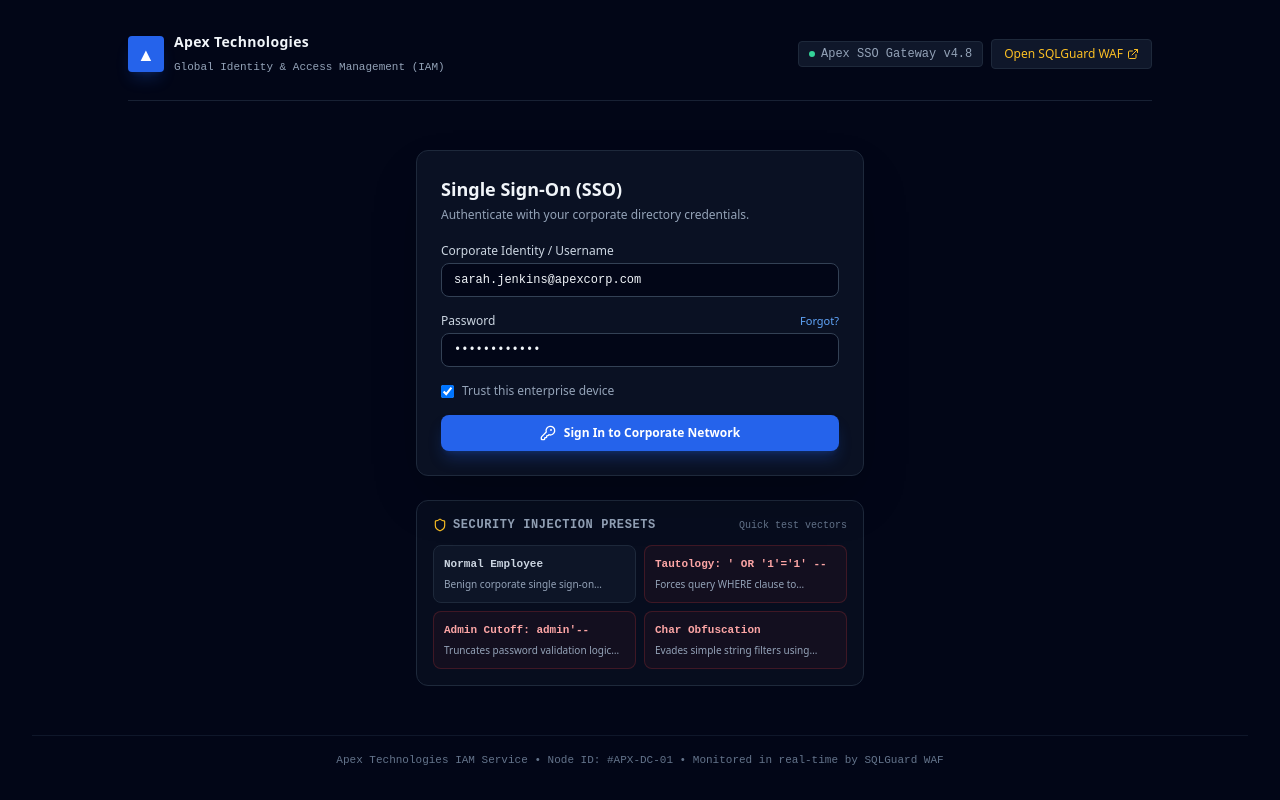
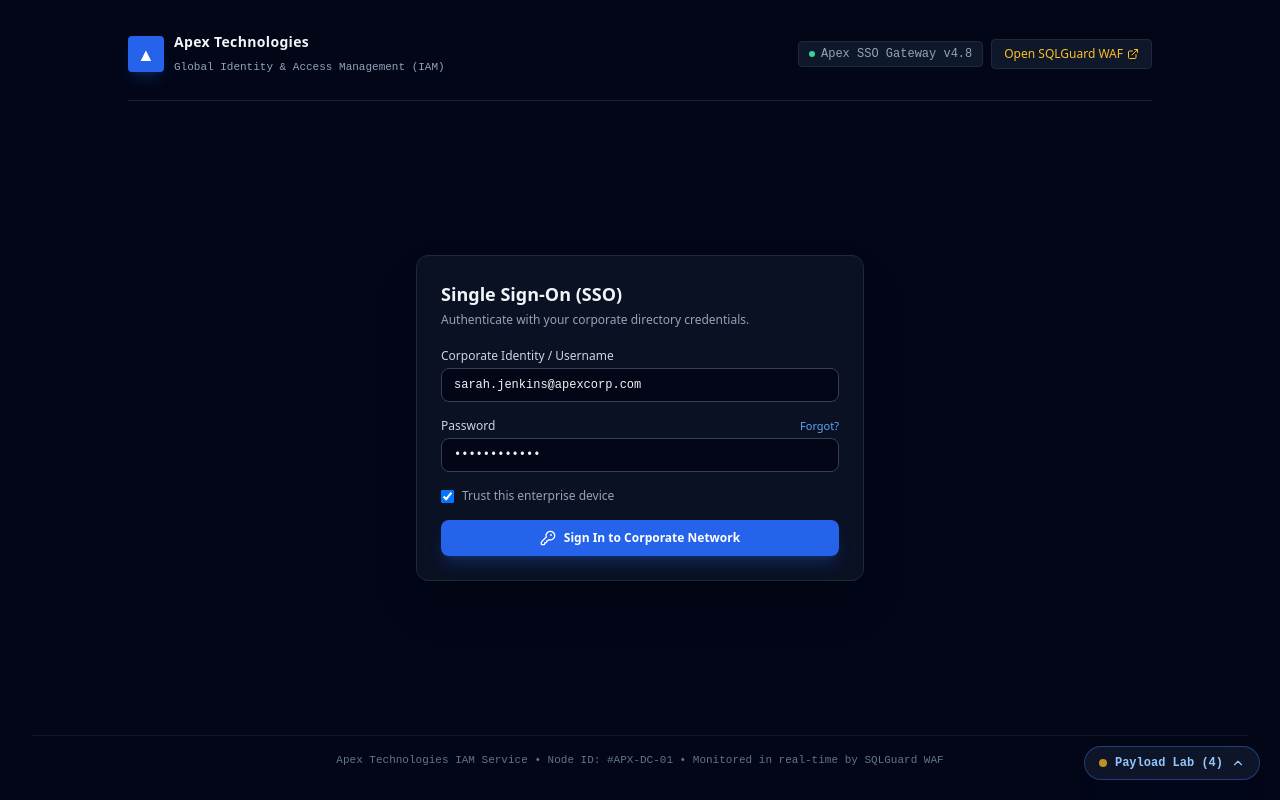
Before and after one commit to sohamdeogaonkar/SQLGuard, a Next.js app: page /demos/login in a window 1280 px wide. Built offline with nearby package versions, Linux system fonts and the light colour scheme.

Commit message:
Fix: Replace embedded testbenches with unobtrusive floating popover widgets in demo apps

```diff
--- a/src/app/demos/login/page.js
+++ b/src/app/demos/login/page.js
@@ -2,8 +2,9 @@
 
 import { useState } from 'react';
 import Link from 'next/link';
-import { Shield, Lock, Building2, AlertOctagon, CheckCircle2, ArrowRight, RefreshCw, KeyRound, ExternalLink } from 'lucide-react';
+import { Lock, AlertOctagon, CheckCircle2, ArrowRight, KeyRound, ExternalLink } from 'lucide-react';
 import { recordInspection } from '../../../lib/store';
+import FloatingAttackBench from '../../../components/FloatingAttackBench';
 
 const ATTACK_PRESETS = [
   {
@@ -28,7 +29,7 @@ const ATTACK_PRESETS = [
     isMalicious: true,
   },
   {
-    label: "Char Obfuscation",
+    label: 'Char Obfuscation',
     user: "' OR CHAR(49)=CHAR(49) --",
     pass: 'x',
     desc: 'Evades simple string filters using ASCII char codes',
@@ -99,7 +100,7 @@ export default function ApexPortalLogin() {
       </header>
 
       {/* Main Container */}
-      <main className="max-w-md w-full mx-auto my-10 space-y-6">
+      <main className="max-w-md w-full mx-auto my-auto space-y-6">
         {status === 'BLOCKED' && interceptEvent ? (
           /* Realistic WAF 403 Forbidden Interstitial */
           <div className="rounded-xl border border-red-500/30 bg-slate-900/90 p-6 shadow-2xl space-y-4 animate-in fade-in zoom-in-95 duration-200">
@@ -250,35 +251,15 @@ export default function ApexPortalLogin() {
             </form>
           </div>
         )}
+      </main>
 
-        {/* Security Test Bench Drawer */}
-        <div className="rounded-xl border border-slate-800 bg-slate-900/40 p-4 space-y-3">
-          <div className="flex items-center justify-between">
-            <span className="text-xs font-mono font-semibold uppercase tracking-wider text-slate-400 flex items-center gap-1.5">
-              <Shield className="h-3.5 w-3.5 text-amber-400" />
-              Security Injection Presets
-            </span>
-            <span className="text-[10px] text-slate-500 font-mono">Quick test vectors</span>
-          </div>
-
-          <div className="grid grid-cols-2 gap-2">
-            {ATTACK_PRESETS.map((preset) => (
-              <button
-                key={preset.label}
-                onClick={() => loadPreset(preset)}
-                className={`text-left rounded-lg border p-2.5 transition-all text-xs ${
-                  preset.isMalicious
-                    ? 'border-red-500/20 bg-red-500/5 hover:bg-red-500/10 text-red-300'
-                    : 'border-slate-800 bg-slate-900/80 hover:bg-slate-800 text-slate-300'
-                }`}
-              >
-                <div className="font-mono font-semibold truncate text-[11px]">{preset.label}</div>
-                <div className="text-[10px] text-slate-400 mt-1 line-clamp-1">{preset.desc}</div>
-              </button>
-            ))}
-          </div>
-        </div>
-      </main>
+      {/* Floating Attack Bench Widget */}
+      <FloatingAttackBench
+        themeColor="blue"
+        title="ApexPortal Auth Lab"
+        presets={ATTACK_PRESETS}
+        onSelect={(preset) => loadPreset(preset)}
+      />
 
       {/* Footer */}
       <footer className="text-center text-[11px] text-slate-500 font-mono border-t border-slate-900 pt-4">
--- a/src/app/demos/search/page.js
+++ b/src/app/demos/search/page.js
@@ -2,8 +2,9 @@
 
 import { useState } from 'react';
 import Link from 'next/link';
-import { Search, ShoppingBag, ShieldAlert, ArrowRight, Star, ExternalLink, Zap, AlertTriangle } from 'lucide-react';
+import { Search, ShoppingBag, ShieldAlert, ArrowRight, Star, ExternalLink } from 'lucide-react';
 import { recordInspection } from '../../../lib/store';
+import FloatingAttackBench from '../../../components/FloatingAttackBench';
 
 const PRODUCTS = [
   { id: 1, name: 'AeroPro Wireless Noise-Cancelling Headphones', category: 'Audio', price: 349.99, rating: 4.9, stock: 'In Stock' },
@@ -221,35 +222,15 @@ export default function ShopSphereStore() {
             ))}
           </div>
         </div>
+      </main>
 
-        {/* Floating Security Injection Testbench */}
-        <div className="rounded-xl border border-neutral-800 bg-neutral-900/60 p-4 space-y-3">
-          <div className="flex items-center justify-between">
-            <span className="text-xs font-mono font-semibold uppercase tracking-wider text-neutral-400 flex items-center gap-1.5">
-              <Zap className="h-3.5 w-3.5 text-orange-400" />
-              SQL Injection Search Payloads (Testbench)
-            </span>
-            <span className="text-[10px] text-neutral-500 font-mono">Click to inject into store catalog API</span>
-          </div>
-
-          <div className="grid grid-cols-1 sm:grid-cols-2 lg:grid-cols-4 gap-2">
-            {SEARCH_PRESETS.map((preset) => (
-              <button
-                key={preset.label}
-                onClick={() => handleSearch(preset.query)}
-                className={`text-left rounded-lg border p-2.5 transition-all text-xs ${
-                  preset.isMalicious
-                    ? 'border-red-500/20 bg-red-500/5 hover:bg-red-500/10 text-red-300'
-                    : 'border-neutral-800 bg-neutral-900 hover:bg-neutral-800 text-neutral-300'
-                }`}
-              >
-                <div className="font-mono font-semibold truncate text-[11px]">{preset.label}</div>
-                <div className="text-[10px] text-neutral-500 mt-1 line-clamp-1">{preset.desc}</div>
-              </button>
-            ))}
-          </div>
-        </div>
-      </main>
+      {/* Floating Attack Bench Widget */}
+      <FloatingAttackBench
+        themeColor="orange"
+        title="ShopSphere Search Lab"
+        presets={SEARCH_PRESETS}
+        onSelect={(preset) => handleSearch(preset.query)}
+      />
 
       {/* Footer */}
       <footer className="border-t border-neutral-900 py-4 text-center text-[11px] font-mono text-neutral-500">
--- /dev/null
+++ b/src/components/FloatingAttackBench.jsx
@@ -0,0 +1,104 @@
+'use client';
+
+import { useState } from 'react';
+import { Zap, X, ShieldAlert, ChevronUp, ChevronDown, Terminal } from 'lucide-react';
+
+export default function FloatingAttackBench({ title = 'Security Injection Lab', presets = [], onSelect, themeColor = 'amber' }) {
+  const [isOpen, setIsOpen] = useState(false);
+
+  const colors = {
+    teal: {
+      pill: 'border-teal-500/40 text-teal-300 bg-slate-900/95 hover:border-teal-400',
+      badge: 'bg-teal-500/20 text-teal-300',
+      glow: 'shadow-teal-500/10',
+    },
+    orange: {
+      pill: 'border-orange-500/40 text-orange-300 bg-neutral-900/95 hover:border-orange-400',
+      badge: 'bg-orange-500/20 text-orange-300',
+      glow: 'shadow-orange-500/10',
+    },
+    blue: {
+      pill: 'border-blue-500/40 text-blue-300 bg-slate-900/95 hover:border-blue-400',
+      badge: 'bg-blue-500/20 text-blue-300',
+      glow: 'shadow-blue-500/10',
+    },
+    amber: {
+      pill: 'border-amber-500/40 text-amber-300 bg-zinc-900/95 hover:border-amber-400',
+      badge: 'bg-amber-500/20 text-amber-300',
+      glow: 'shadow-amber-500/10',
+    },
+  };
+
+  const currentTheme = colors[themeColor] || colors.amber;
+
+  return (
+    <div className="fixed bottom-5 right-5 z-50 flex flex-col items-end">
+      {/* Expanded Floating Popover Card */}
+      {isOpen && (
+        <div className="mb-3 w-80 sm:w-96 rounded-xl border border-zinc-800 bg-zinc-950/95 p-4 shadow-2xl backdrop-blur-md animate-in fade-in slide-in-from-bottom-3 duration-200 text-left font-sans">
+          <div className="flex items-center justify-between pb-2.5 border-b border-zinc-800">
+            <div className="flex items-center gap-2">
+              <Zap className="h-4 w-4 text-amber-400" />
+              <span className="text-xs font-mono font-semibold text-zinc-100">{title}</span>
+            </div>
+            <button
+              onClick={() => setIsOpen(false)}
+              className="rounded p-1 text-zinc-500 hover:text-zinc-200 hover:bg-zinc-800 transition-colors"
+            >
+              <X className="h-4 w-4" />
+            </button>
+          </div>
+
+          <p className="text-[11px] text-zinc-400 mt-2 mb-3">
+            Click any vector below to dispatch payload into this application and observe SQLGuard WAF inspection.
+          </p>
+
+          <div className="space-y-1.5 max-h-72 overflow-y-auto pr-1">
+            {presets.map((p, idx) => (
+              <button
+                key={idx}
+                onClick={() => {
+                  onSelect?.(p);
+                }}
+                className={`w-full text-left rounded-lg border p-2.5 transition-all text-xs group ${
+                  p.isMalicious
+                    ? 'border-red-500/20 bg-red-500/5 hover:bg-red-500/15 hover:border-red-500/40 text-red-200'
+                    : 'border-zinc-800 bg-zinc-900/80 hover:bg-zinc-800 text-zinc-300'
+                }`}
+              >
+                <div className="flex items-center justify-between">
+                  <span className="font-mono font-semibold text-[11px] truncate">{p.label}</span>
+                  <span className={`text-[9px] font-mono px-1.5 py-0.2 rounded font-semibold ${
+                    p.isMalicious ? 'bg-red-500/20 text-red-400' : 'bg-emerald-500/20 text-emerald-400'
+                  }`}>
+                    {p.isMalicious ? 'ATTACK' : 'CLEAN'}
+                  </span>
+                </div>
+                {p.desc && (
+                  <p className="text-[10px] text-zinc-400 mt-1 line-clamp-1">{p.desc}</p>
+                )}
+              </button>
+            ))}
+          </div>
+
+          <div className="mt-3 pt-2.5 border-t border-zinc-800/80 flex items-center justify-between text-[10px] font-mono text-zinc-500">
+            <span>Payload dispatches via API</span>
+            <button onClick={() => setIsOpen(false)} className="hover:text-zinc-300 underline">
+              Close
+            </button>
+          </div>
+        </div>
+      )}
+
+      {/* Trigger Pill Button */}
+      <button
+        onClick={() => setIsOpen(!isOpen)}
+        className={`flex items-center gap-2 rounded-full border px-3.5 py-2 text-xs font-mono font-semibold shadow-2xl backdrop-blur-md transition-all ${currentTheme.pill} ${currentTheme.glow}`}
+      >
+        <span className="flex h-2 w-2 rounded-full bg-amber-400 animate-pulse" />
+        <span>Payload Lab ({presets.length})</span>
+        {isOpen ? <ChevronDown className="h-3.5 w-3.5" /> : <ChevronUp className="h-3.5 w-3.5" />}
+      </button>
+    </div>
+  );
+}
```
Also changed, not shown: src/app/demos/union/page.js (+12 -31 lines).
